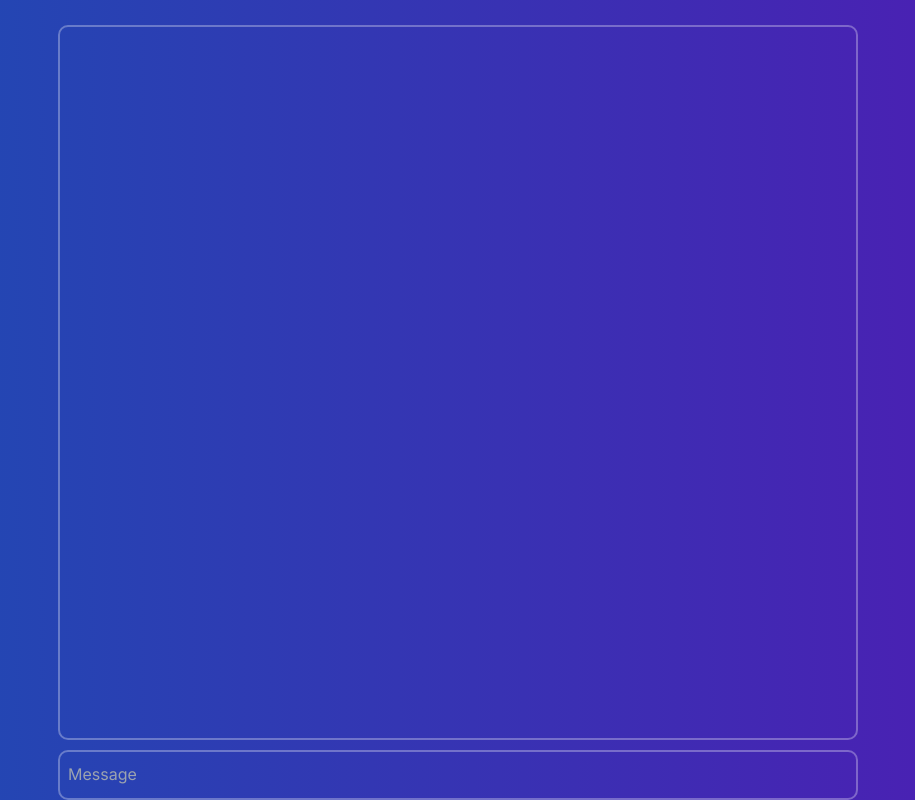
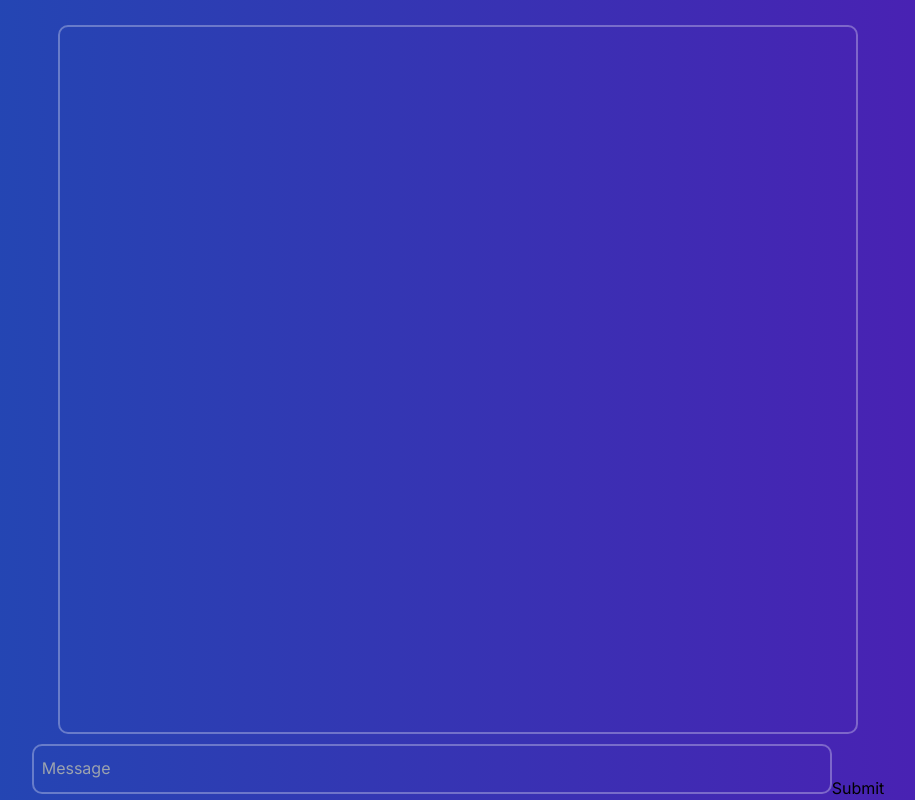
Before and after one commit to ThangTLuong/AI_web_application, a Next.js app in the folder application/: page /neuro in a window 1280 px wide. Shown: the whole page, without its empty margins (182-1097 px from the left). Built offline with nearby package versions, Linux system fonts and the light colour scheme.

Commit message:
Added Submit button

```diff
--- a/application/src/app/( pages )/neuro/page.tsx
+++ b/application/src/app/( pages )/neuro/page.tsx
@@ -1,10 +1,20 @@
 import "@/styles/neuro.css";
 
 export default function Neuro() {
+  async function onSubmitButton(formData: FormData) {
+    "use server";
+    let message: string = formData.get("name") as string;
+    message = message.trim();
+    console.log(message);
+  }
+
   return (
     <div className="page-container">
       <div className="chat-history"></div>
-      <textarea className="user-input" placeholder="Message" />
+      <form action={onSubmitButton}>
+        <textarea name="name" className="user-input" placeholder="Message" />
+        <button type="submit">Submit</button>
+      </form>
     </div>
   );
 }
--- a/application/src/styles/neuro.css
+++ b/application/src/styles/neuro.css
@@ -37,6 +37,11 @@ body {
   padding: 0.6rem 0.5rem 0.5rem 0.5rem;
 }
 
+.user-input:focus, .user-input:hover {
+  background-color: rgba(0, 0, 0, 0.5);
+  color: rgb(255, 255, 255);
+}
+
 textarea {
   scrollbar-width: thin;
   scrollbar-color: #999 transparent;
```
